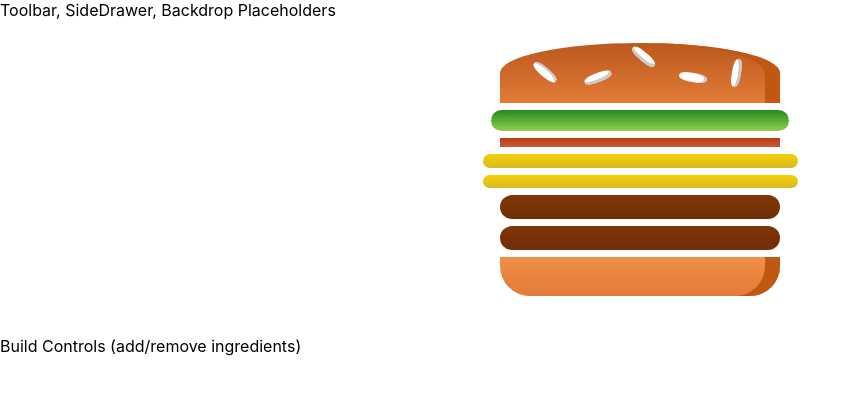
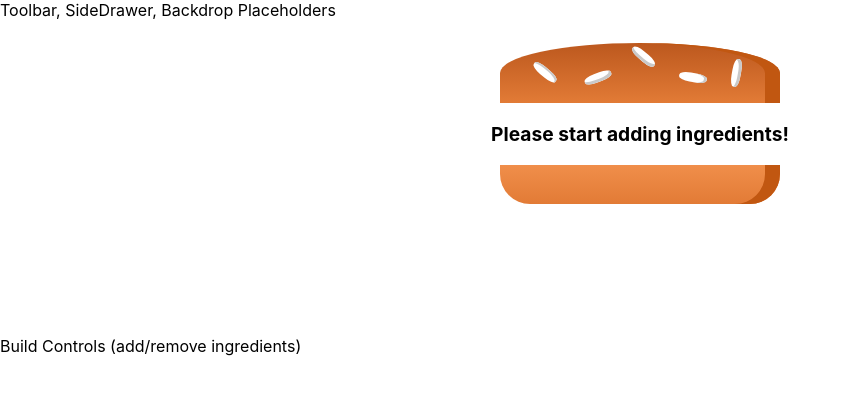
Before and after one commit to xyzst/redesigned-octo-winner, a React app: page / in a window 1280 px wide. Shown: the top 394 px of the page, without its empty margins (0-860 px from the left). Built offline with nearby package versions, Linux system fonts and the light colour scheme.

Commit message:
Add reducing function to flatten the transformedIngredients object into a single array of Ingredient components. Output a <p> element if there are no elements or ingredients to display

```diff
--- a/src/components/Burger/Burger.js
+++ b/src/components/Burger/Burger.js
@@ -3,11 +3,18 @@
 import classes from "./Burger.module.css";
 
 const Burger = props => {
-  const transformedIngredients = Object.keys(props.ingredients).map(x => {
-    return [...Array(props.ingredients[x])].map((_, i) => {
-      return <Ingredient key={x + i} type={x} />;
-    });
-  });
+  let transformedIngredients = Object.keys(props.ingredients)
+    .map(x => {
+      return [...Array(props.ingredients[x])].map((_, i) => {
+        return <Ingredient key={x + i} type={x} />;
+      });
+    })
+    .reduce((arr, el) => {
+      return arr.concat(el);
+    }, []);
+  if (transformedIngredients.length === 0) {
+    transformedIngredients = <p>Please start adding ingredients!</p>;
+  }
   return (
     <div className={classes.Burger}>
       <Ingredient type="bread-top" />
--- a/src/containers/BurgerBuilder/BurgerBuilder.js
+++ b/src/containers/BurgerBuilder/BurgerBuilder.js
@@ -5,10 +5,10 @@
 class BurgerBuilder extends Component {
   state = {
     ingredients: {
-      salad: 1,
-      bacon: 1,
-      cheese: 2,
-      meat: 2
+      salad: 0,
+      bacon: 0,
+      cheese: 0,
+      meat: 0
     }
   };
 
```
